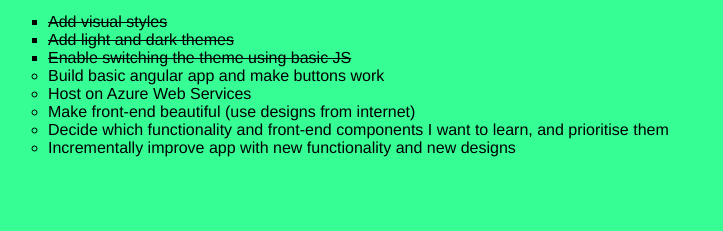
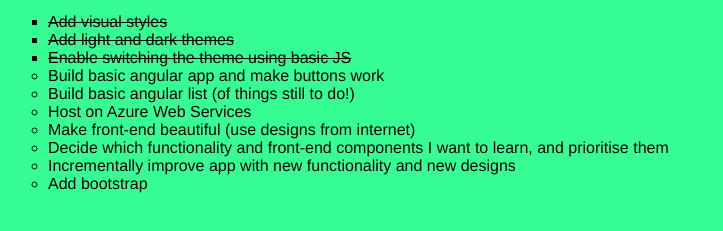
Before and after one commit to harrymcg/hmcgWebsiteProject, a plain HTML site: page index.html in a window 1280 px wide. Shown: the part 101-332 px from the top of the page, without its empty margins (0-723 px from the left). Drawn offline with Linux system fonts and the light colour scheme.

Commit message:
Mostly updating read me files

```diff
--- a/index.html
+++ b/index.html
@@ -20,10 +20,12 @@
         <li class="list">Add light and dark themes</li>
         <li class="list">Enable switching the theme using basic JS</li>
         <li>Build basic angular app and make buttons work</li>
+        <li>Build basic angular list (of things still to do!)</li>
         <li>Host on Azure Web Services</li>
         <li>Make front-end beautiful (use designs from internet)</li>
         <li>Decide which functionality and front-end components I want to learn, and prioritise them</li>
         <li>Incrementally improve app with new functionality and new designs</li>
+        <li>Add bootstrap</li>
     </ul>
     <div>
         <button class="btn">Make it dark?</button>
```
Also changed, not shown: 3 other files.
